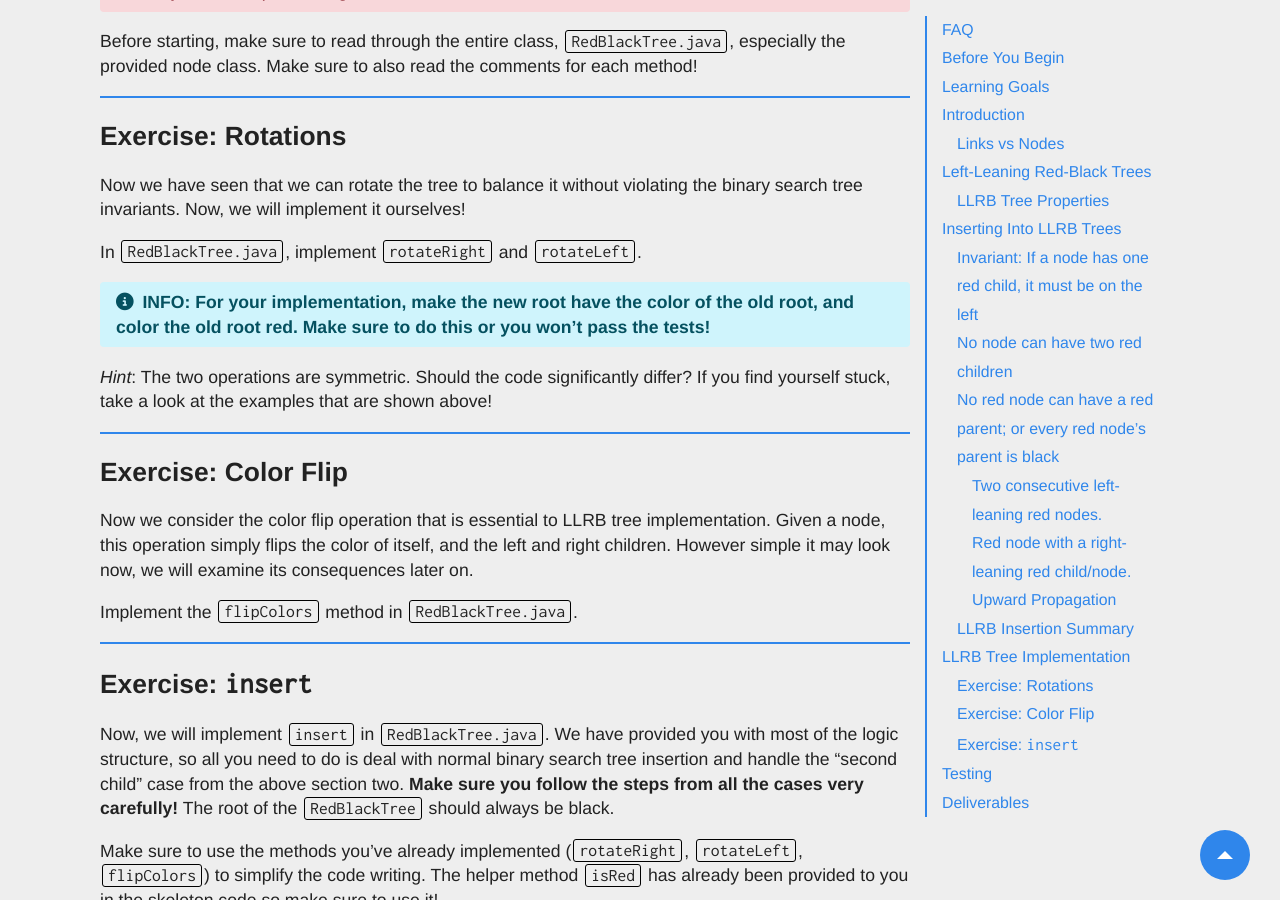
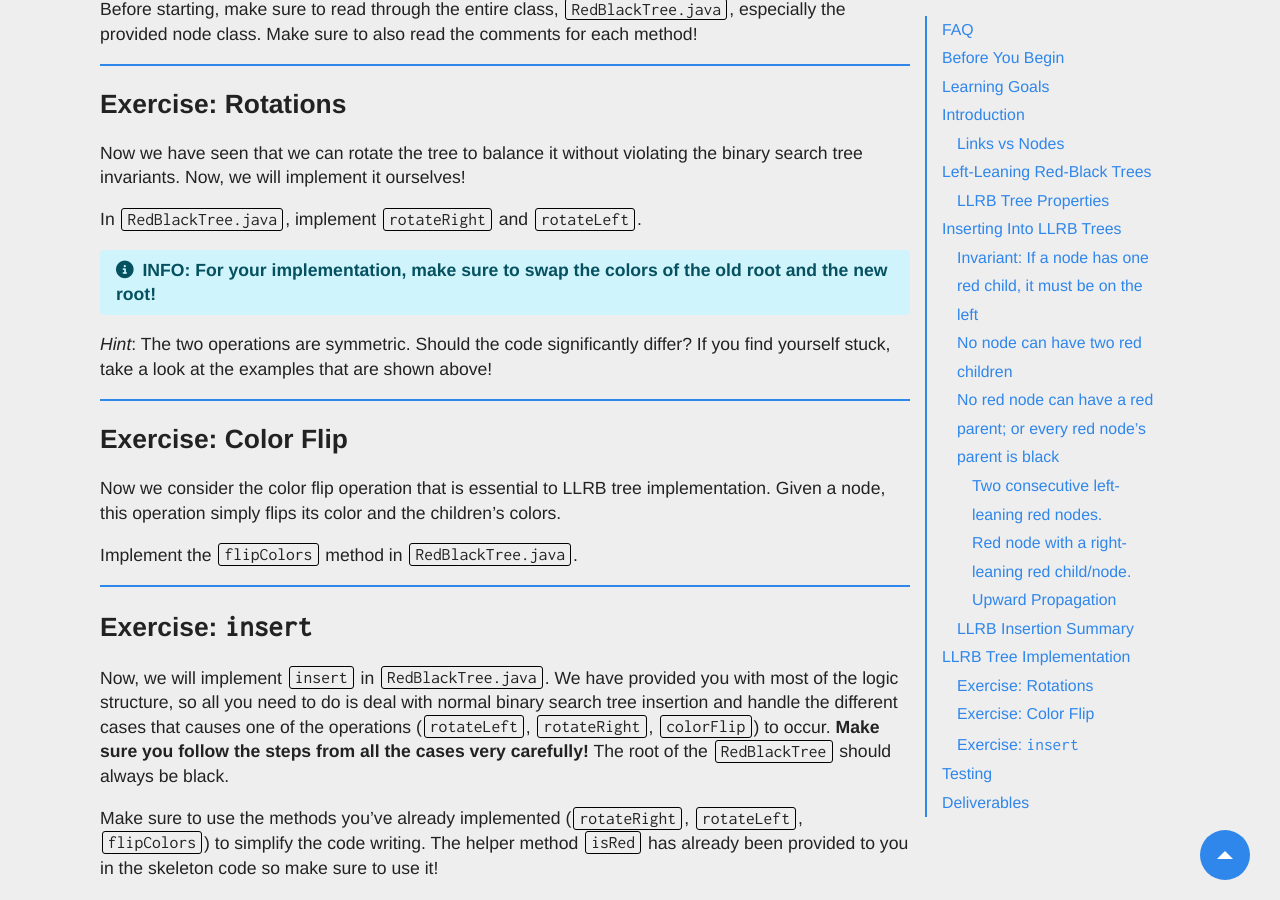
Before and after one commit to Berkeley-CS61B/website-fa23, a Jekyll site: the page built from materials/lab/lab08/index.md, in a window 1280 px wide and 900 px high, scrolled down 7997 px. Built offline with Jekyll 4.4.1, drawn with Linux system fonts in a browser that asks for light colours; nearby versions of some CDN libraries; comment, search, counter and statistics services are not loaded; some of the changed text lies outside the part shown.

Commit message:
Update lab spec

```diff
--- a/materials/lab/lab08/index.md
+++ b/materials/lab/lab08/index.md
@@ -87,8 +87,8 @@
 
 At its core, LLRBs are just a binary search tree, but there are a few additional
 invariants related to "coloring" each node red or black. This "coloring" creates
-a mapping between 2-3 trees and LLRBs! **In particular, every 2-3 tree
-corresponds to exactly LLRB, and vice-versa.**
+a one-to-one mapping between 2-3 trees and LLRBs! **In particular, every 2-3 tree
+corresponds to exactly one LLRB, and vice-versa.**
 
 The consequence is quite astounding: LLRBs maintain the balance of
 2-3 trees while inheriting all normal binary search tree operations
@@ -263,8 +263,8 @@
 In `RedBlackTree.java`, implement `rotateRight` and `rotateLeft`.
 
 {% include alert.html type="info" content="
-**INFO:** **For your implementation, make the new root have the color of the old root,
-and color the old root red. Make sure to do this or you won't pass the tests!**
+**INFO:** **For your implementation, make sure to swap the colors of the old root
+and the new root!**
 " %}
 
 *Hint*: The two operations are symmetric. Should the code significantly differ?
@@ -273,9 +273,8 @@
 ### Exercise: Color Flip
 
 Now we consider the color flip operation that is essential to LLRB tree
-implementation. Given a node, this operation simply flips the color of itself,
-and the left and right children. However simple it may look now, we will examine
-its consequences later on.
+implementation. Given a node, this operation simply flips its color and
+the children's colors.
 
 Implement the `flipColors` method in `RedBlackTree.java`.
 
@@ -283,8 +282,8 @@
 
 Now, we will implement `insert` in `RedBlackTree.java`. We have provided you
 with most of the logic structure, so all you need to do is deal with normal
-binary search tree insertion and handle the "second child" case
-from the above section two. **Make sure you follow
+binary search tree insertion and handle the different cases that causes one of the
+operations (`rotateLeft`, `rotateRight`, `colorFlip`) to occur. **Make sure you follow
 the steps from all the cases very carefully!** The root of the `RedBlackTree`
 should always be black.
 
```
Also changed, not shown: materials/lab/lab08/img/link_to_node.png.
